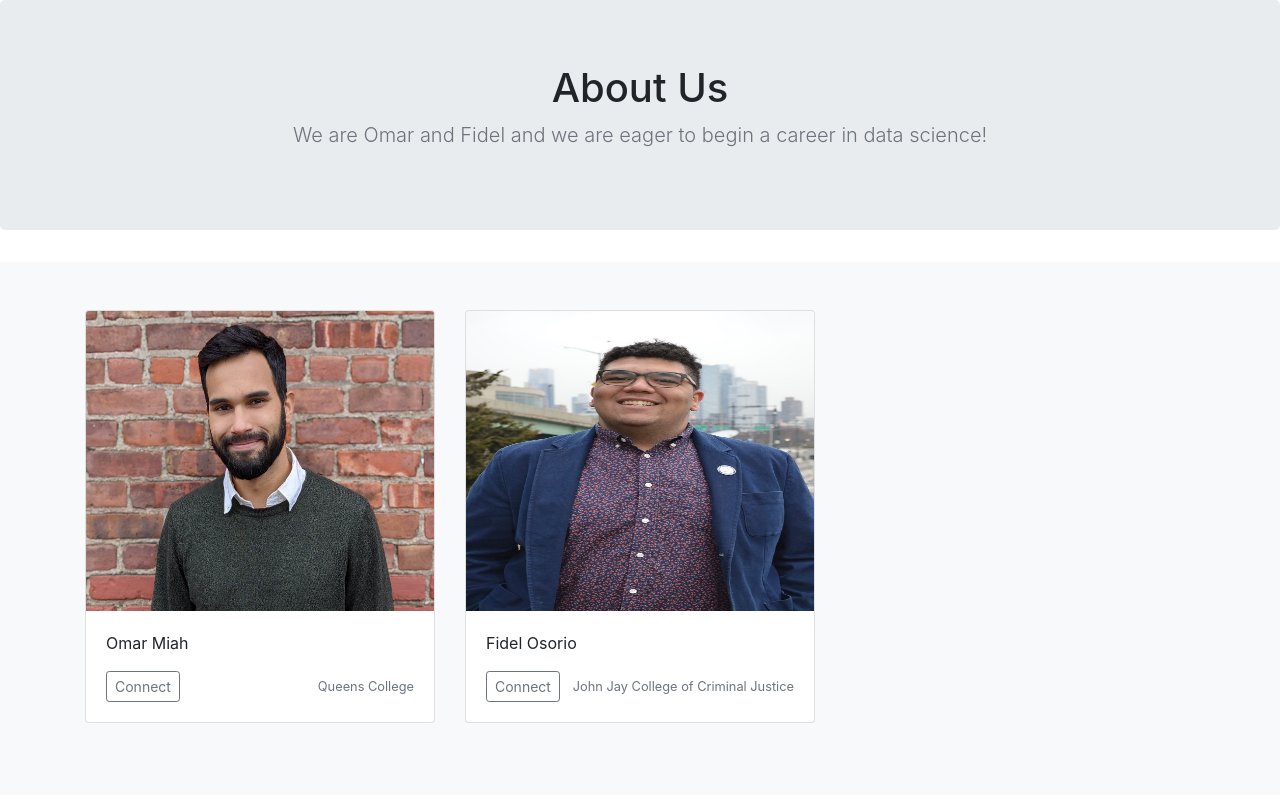
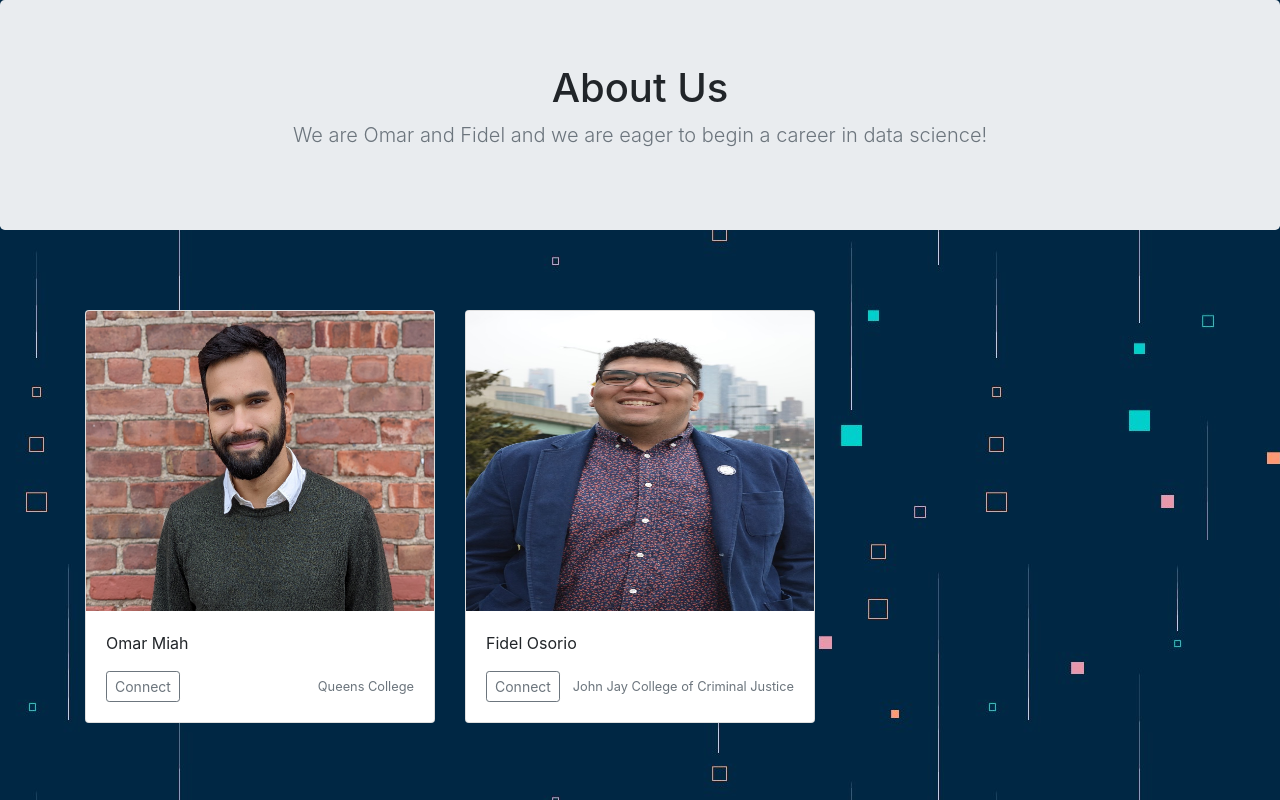
Before and after one commit to OmarMiah/news-of-the-world, a Flask app: page /bootstrap/ in a window 1280 px wide. Run offline with Flask 2, Linux system fonts and the light colour scheme; parts of the project's set-up code (start-up, migrations or seed data) failed here and were passed over; some libraries are stand-ins or nearby versions.

Commit message:
Adding Background image

```diff
--- a/NoW_App/templates/bootstrap.html
+++ b/NoW_App/templates/bootstrap.html
@@ -1,6 +1,14 @@
 <!DOCTYPE html>
 <html lang="en">
   <head>
+    <style>
+body  {
+			background-image: url(../static/ds.jpg)
+		}
+
+
+
+    </style>
     <meta charset="utf-8">
 <link rel="stylesheet" href="https://cdn.jsdelivr.net/npm/bootstrap@4.5.3/dist/css/bootstrap.min.css" integrity="sha384-TX8t27EcRE3e/ihU7zmQxVncDAy5uIKz4rEkgIXeMed4M0jlfIDPvg6uqKI2xXr2" crossorigin="anonymous">
     <title>News of The World</title>
@@ -15,9 +23,8 @@
         </div>
       </section>
 
-      <div class="album py-5 bg-light">
+      <div class="album py-5 ">
         <div class="container">
-
           <div class="row">
             <div class="col-md-4">
               <div class="card mb-4 box-shadow">
```
Also changed, not shown: NoW_App/templates/main.html (+6 -6 lines).
